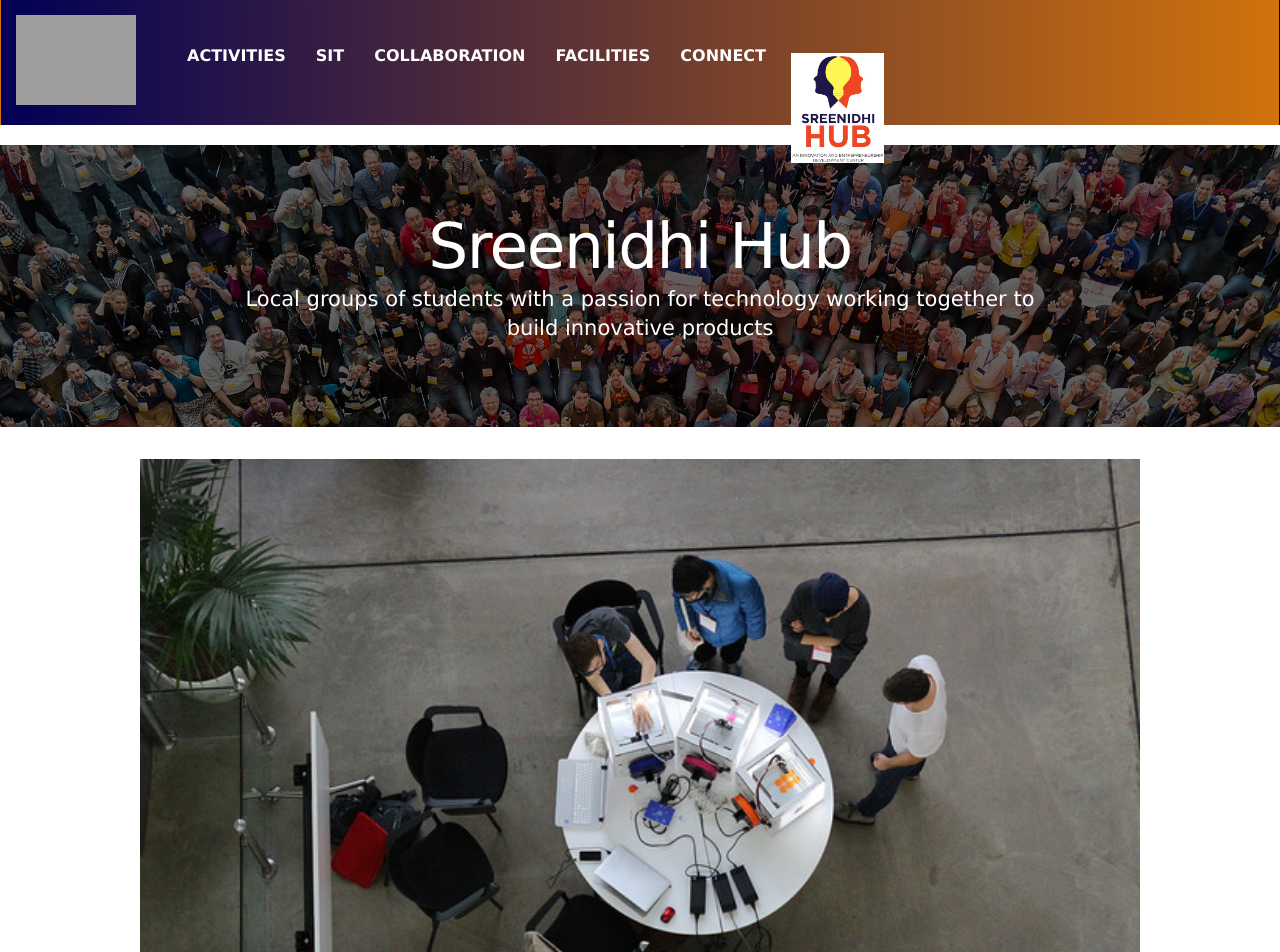
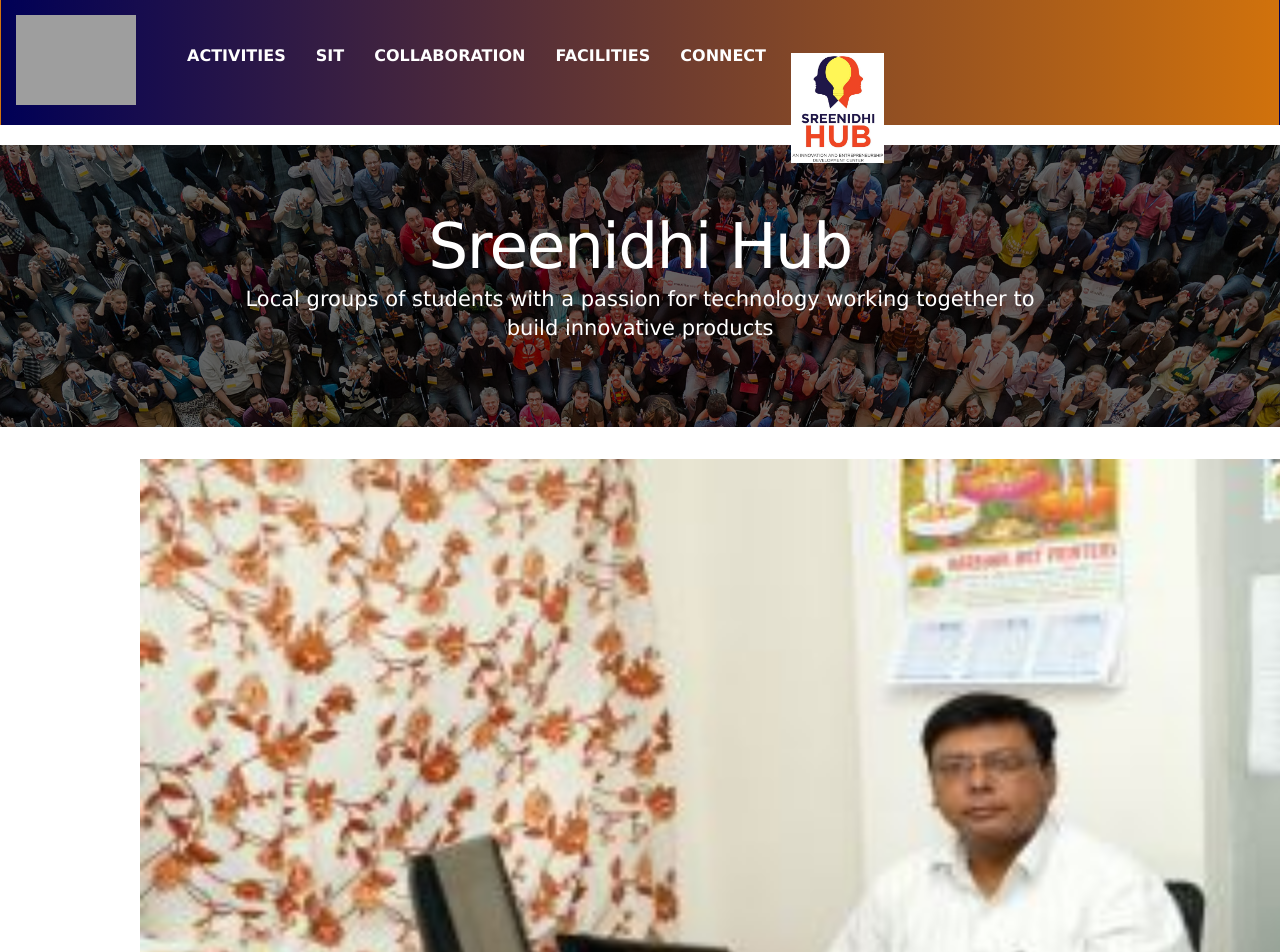
Before and after one commit to SNISTInnovationHub/snistinnovationhub.github.io, a Jekyll site: the page built from index.html, in a window 1280 px wide. Shown: the top 952 px of the page. Built offline with Jekyll 4.4.1, drawn with Linux system fonts in a browser that asks for light colours; nearby versions of some CDN libraries; some web fonts are replaced; library files that are not in the unit come from our copies.

Commit message:
Update flexslider-posts.html

```diff
--- a/_includes/flexslider-posts.html
+++ b/_includes/flexslider-posts.html
@@ -1,7 +1,7 @@
 <center>
 <div class="w3-content w3-section" style="max-width:1000px">
-  <img class="mySlides" src="static/img/photo_clubs1.jpeg" style="width:100%">
-  <img class="mySlides" src="static/img/photo_clubs2.jpg" style="width:100%">
-  <img class="mySlides" src="static/img/photo_clubs3.jpg" style="width:100%">
+  <img class="mySlides" src="static/img/download.jpg" style="width:140%">
+  <img class="mySlides" src="static/img/director.jpg" style="width:140%">
+  <img class="mySlides" src="static/img/ameetchavan.jpg" style="width:140%">
 </div>
 </center>
```
